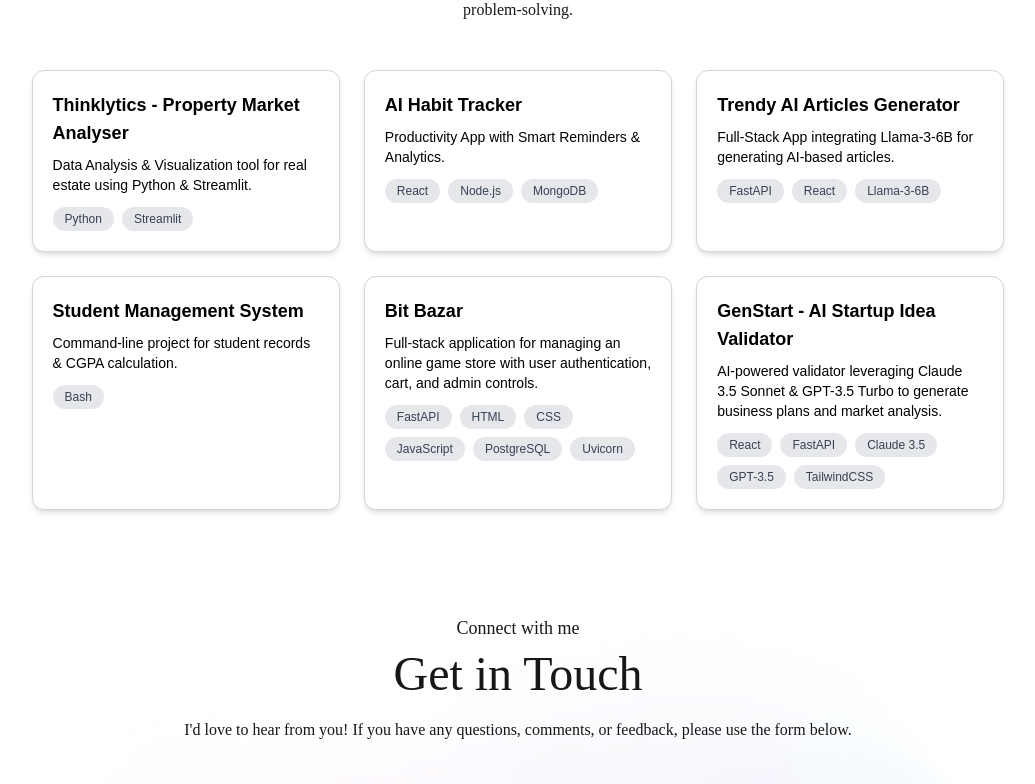
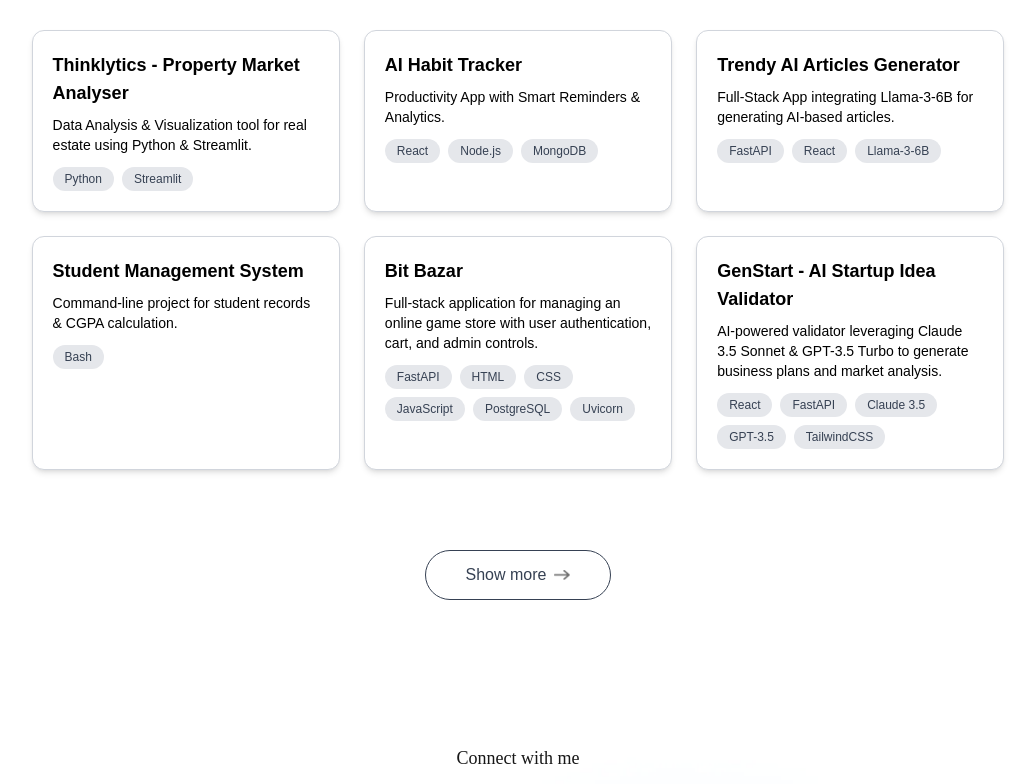
Before and after one commit to Mfahad159/portfolio, a Next.js app: page / in a window 1280 px wide. Shown: the part 3409-4193 px from the top of the page, without its empty margins (122-1157 px from the left). Built offline with nearby package versions, Linux system fonts and the light colour scheme; a web font is replaced by a local one.

Commit message:
Completed!

```diff
--- a/app/components/Services.jsx
+++ b/app/components/Services.jsx
@@ -10,7 +10,7 @@
         viewport={{ once: true, amount: 0.3 }}
         transition={{ duration: 1 }}
 
-        id='services' className='w-full px-[12%] py-10 scroll-mt-20'>
+        id='services' className='w-full px-[12%] py-5 scroll-mt-20'>
             <motion.h4
             initial={{ y:-20,opacity: 0 }}
             whileInView={{y:0, opacity: 1 }}
--- a/app/components/Work.jsx
+++ b/app/components/Work.jsx
@@ -1,6 +1,7 @@
-import { workData } from '@/assets/assets';
+import { assets, workData } from '@/assets/assets';
 import React from 'react';
 import { motion } from 'motion/react';
+import Image from 'next/image';
 
 const Work = ({ isDarkMode }) => {
     return (
@@ -54,7 +55,7 @@
                         key={index}
                         whileHover={{ scale: 1.05 }}
                         transition={{ duration: 0.3 }}
-                        className={`p-5 rounded-xl shadow-md transition-colors duration-300
+                        className={`p-5 rounded-xl hover:cursor-pointer shadow-md transition-colors duration-300
                           ${isDarkMode ? "bg-gray-800 text-white" : "bg-white text-black"}
                           border border-gray-300 dark:border-gray-700`}
                     >
@@ -73,6 +74,26 @@
                     </motion.div>
                 ))}
             </motion.div>
+
+            {/* Show More Button */}
+            <motion.a
+                initial={{ opacity: 0 }}
+                whileInView={{ opacity: 1 }}
+                transition={{ delay: 1.1, duration: 0.5 }}
+                href="https://github.com/Mfahad159?tab=repositories"
+                target="_blank"
+                className={`w-max flex items-center justify-center gap-2
+                            text-gray-700 border-[0.5px] border-gray-700
+                            rounded-full py-3 px-10 mx-auto my-20 hover:bg-lighthover duration-500
+                            ${isDarkMode ? "text-white border-white dark:hover:bg-darkhover" : ""}`}
+            >
+                Show more
+                <Image
+                    src={isDarkMode ? assets.right_arrow_bold_dark : assets.right_arrow_bold}
+                    alt='right arrow'
+                    className='w-4'
+                />
+            </motion.a>
         </motion.div>
     );
 };
```
